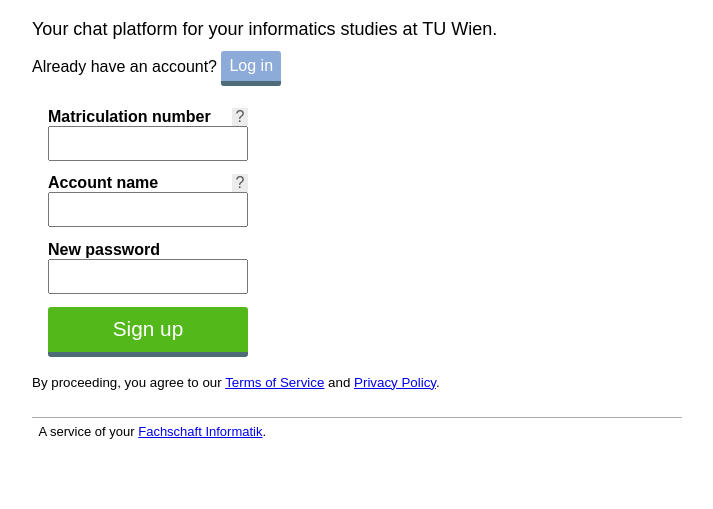
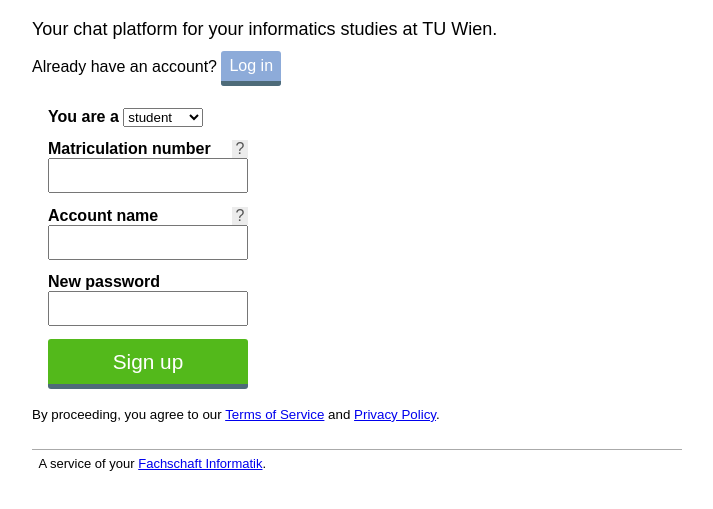
Before and after one commit to fsinf/join.fsinf.at, a plain HTML site: page index.html in a window 1280 px wide. Shown: the part 81-590 px from the top of the page, without its empty margins (283-996 px from the left). Drawn offline with Linux system fonts and the light colour scheme.

Commit message:
add sign up link for TU employees

```diff
--- a/index.html
+++ b/index.html
@@ -11,6 +11,7 @@
 <style>
 body { font-family: sans-serif; max-width: 650px; padding: 20px; margin: auto; }
 input { margin-bottom: 1em; padding: 8px 4px; width: 100%; box-sizing: border-box; }
+input, select { margin-bottom: 1em; }
 label { font-weight: bold; display: block; }
 form { max-width: 200px; }
 footer { margin-top: 2em; border-top: 1px solid #aaa; padding: 0.5em; font-size: small; }
@@ -35,6 +36,8 @@
 	font-size: 1.3em;
 	background-color: #53b91b;
 }
+form[data-role=student] .employee-only { display: none; }
+form[data-role=employee] .student-only { display: none; }
 /* Firefox */
 input[type=number]{
 	-moz-appearance:textfield;
@@ -81,7 +84,16 @@
 <noscript><div class=error>This site and Mattermost require JavaScript.</div></noscript>
 <div id=error class=error></div>
 Already have an account? <a class=button href="https://mattermost.fsinf.at/">Log in</a>
-<form id=form>
+<form id=form data-role=student>
+<div>
+<label>You are a
+<select id=role autocomplete=off>
+	<option>student</option>
+	<option>employee</option>
+</select>
+</label>
+</div>
+<div class=student-only>
 <div class=hint>?<p>Can be found on your TUCard. Is not shown to other students.</p></div>
 <label for=matrikel>Matriculation number</label> <input id=matrikel type=number required min=1 max=99999999 />
 
@@ -91,6 +103,10 @@
 <label for=password>New password</label> <input id=password type=password required />
 
 <button class=button type=submit>Sign up</button>
+</div>
+<div class=employee-only>
+	Please <a href="https://mattermost.fsinf.at/signup_email">sign up here</a> with your @tuwien.ac.at email.
+</div>
 </form>
 <small>By proceeding, you agree to our
 <a href="https://wiki.fsinf.at/wiki/Mattermost">Terms of Service</a> and
@@ -102,6 +118,9 @@
 if (!window.fetch) {
 	errorDiv.textContent = 'Your browser does not support fetch(). Please install a new browser, like Firefox.';
 }
+document.getElementById('role').addEventListener('change', function (e) {
+	form.dataset.role = e.target.value;
+});
 form.addEventListener("submit", async function(e){
 	e.preventDefault();
 	errorDiv.textContent = '';
```
